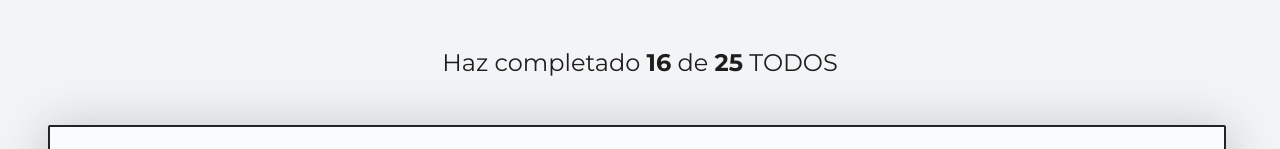
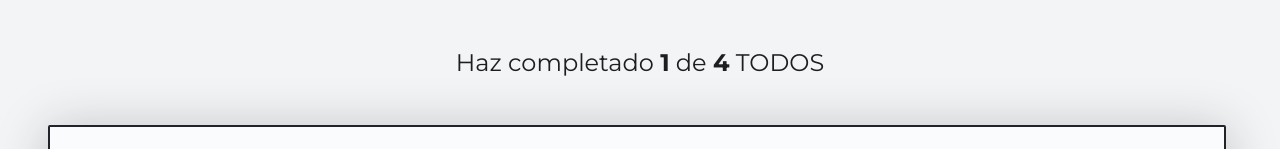
Before and after one commit to ssosaromero/curso-react-intro, a React (Create React App) app: page / in a window 1280 px wide. Shown: the top 149 px of the page. Built offline with nearby package versions, Linux system fonts and the light colour scheme.

Commit message:
contando TODOs incompleto

```diff
--- a/src/App.js
+++ b/src/App.js
@@ -15,10 +15,21 @@ const defaultTodos = [
 ];
 
 function App() {
+  const[todos,setTodos]=React.useState(defaultTodos);
+
+  const[searchValue,setSearchValue]=React.useState('');
+  const completedTodos=todos.filter(todo=>!!todo.completed).length;
+
+  const totalTodos=todos.length;
+  console.log('Los usuarios buscan todos de '+searchValue);
   return (
     <>
-        <TodoCounter completed={16} total={25}/>
-        <TodoSearch/>
+        <TodoCounter
+          completed={completedTodos}
+          total={totalTodos}/>
+        <TodoSearch
+          searchValue={searchValue}
+          setSearchValue={setSearchValue}/>
 
         <TodoList>
           {defaultTodos.map(todo => (
--- a/src/TodoSearch.js
+++ b/src/TodoSearch.js
@@ -1,13 +1,10 @@
 import React from 'react';
 import './TodoSearch.css';
 
-function TodoSearch() {
-  const [searchValue, setSearchValue] = React.useState('');
+function TodoSearch({searchValue, setSearchValue})
 
-  console.log('los usuarios buscan todos de ' +
-  searchValue);
 
-  return (
+{return (
     <input
       placeholder="Cortar cebolla"
       className="TodoSearch"
```
